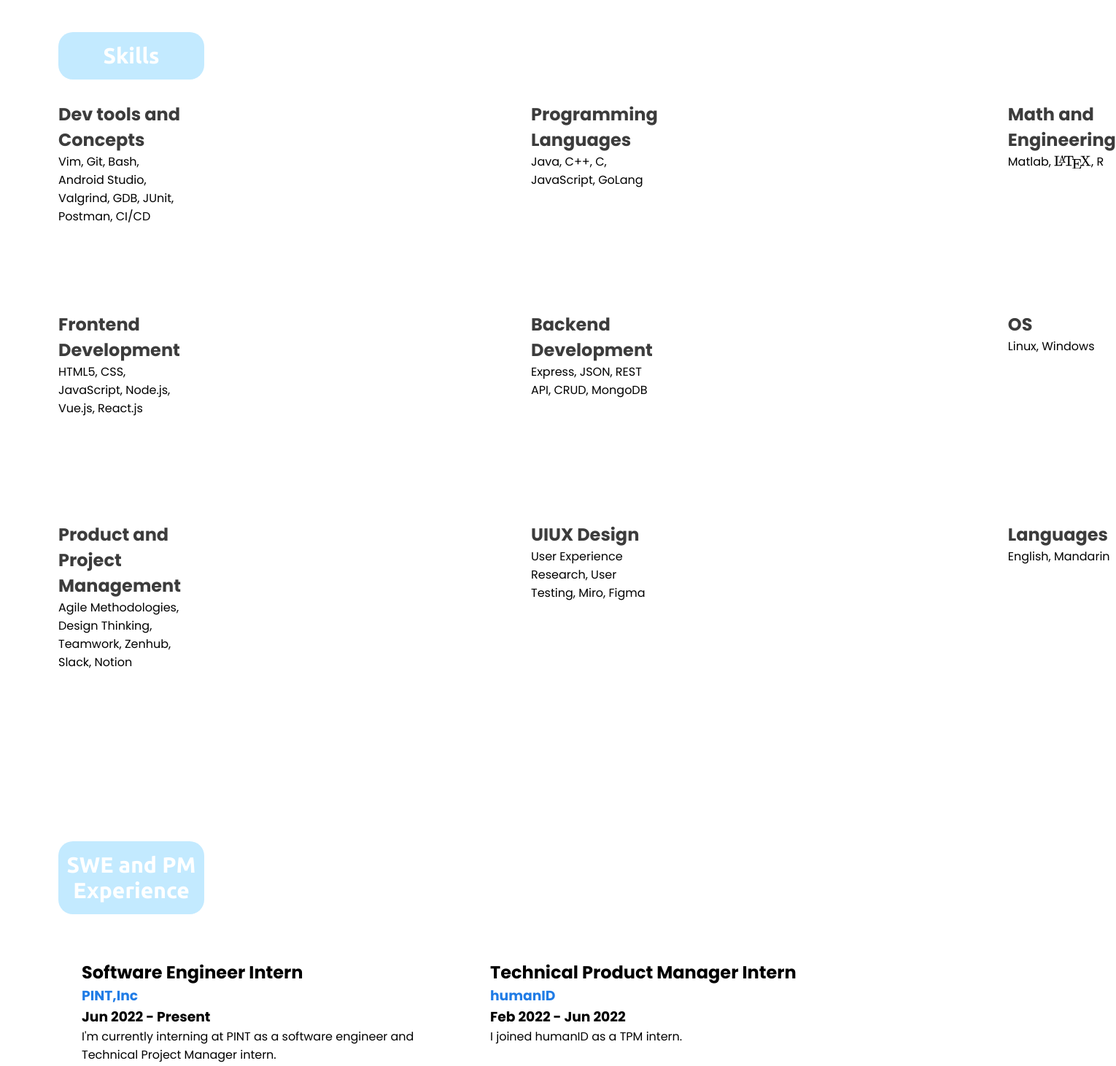
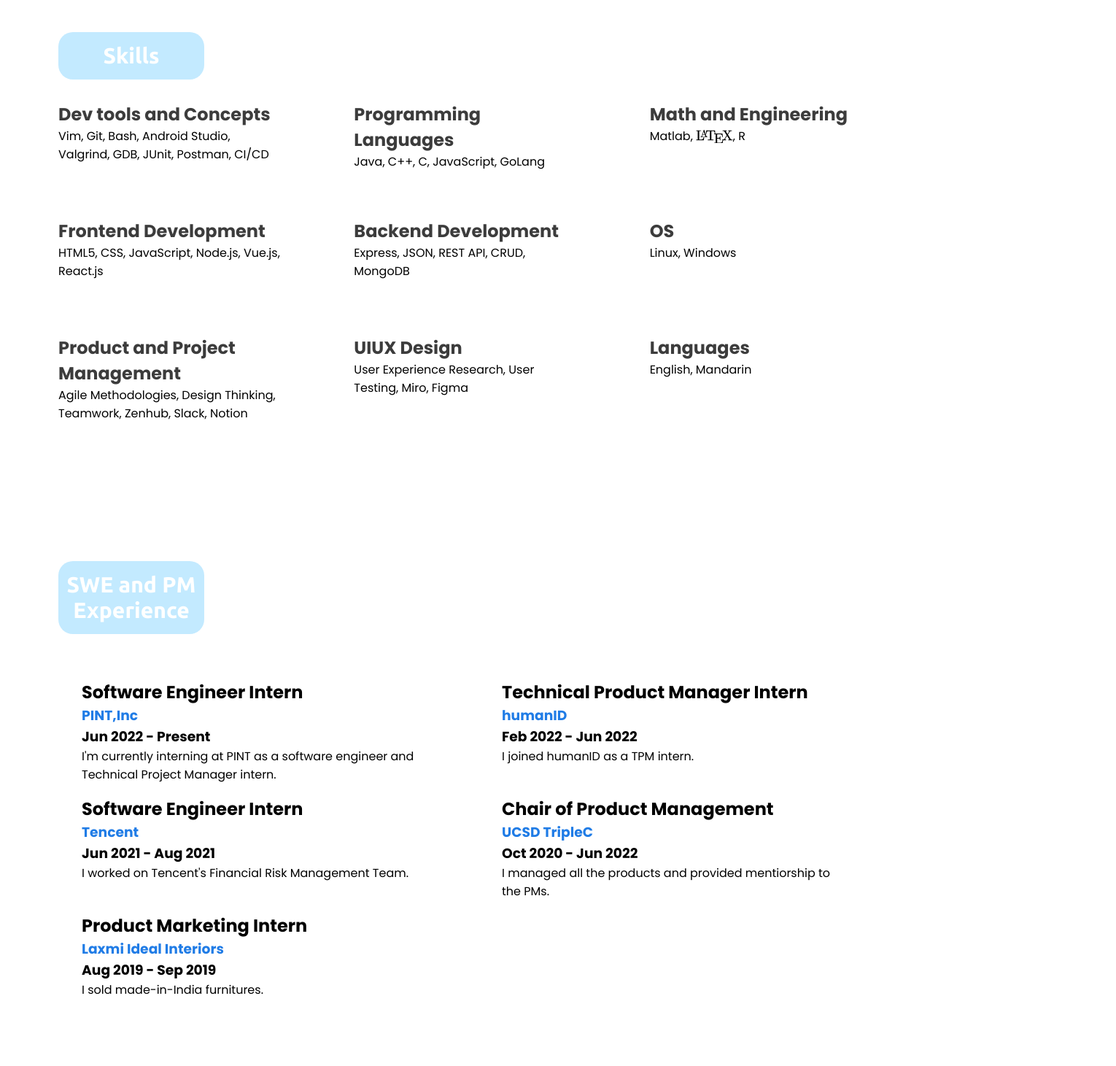
Before and after one commit to Stella-Liyu-Zhang/Portfolio, a plain HTML site: page index.html in a window 1280 px wide. Shown: the part 740-2201 px from the top of the page at 73% size, 1530 px wide, since content can reach past the window. Drawn offline with nearby package versions, Linux system fonts and the light colour scheme.

Commit message:
add more notes

```diff
--- a/style.css
+++ b/style.css
@@ -364,8 +364,8 @@ section{
 .skills-wrapper{
     display:grid;
     grid-template-columns: 1fr 1fr 1fr;
-    grid-auto-rows: 18rem;
-    column-gap: 30em;
+    grid-auto-rows: 10rem;
+    column-gap: 6em;
 }
 #skills{
     background-color: white;
@@ -382,9 +382,9 @@ section{
 .experience-wrapper{
     display: grid;
     grid-template-columns: 1fr 1fr;
-    grid-auto-rows: 12em;
-    column-gap: 4em;
     padding: 2em;
+    grid-auto-rows: 10rem;
+    column-gap: 6em;
 }
 .experience-wrapper a{
     color:rgb(32, 124, 230);
```
Also changed, not shown: 1 other file.
